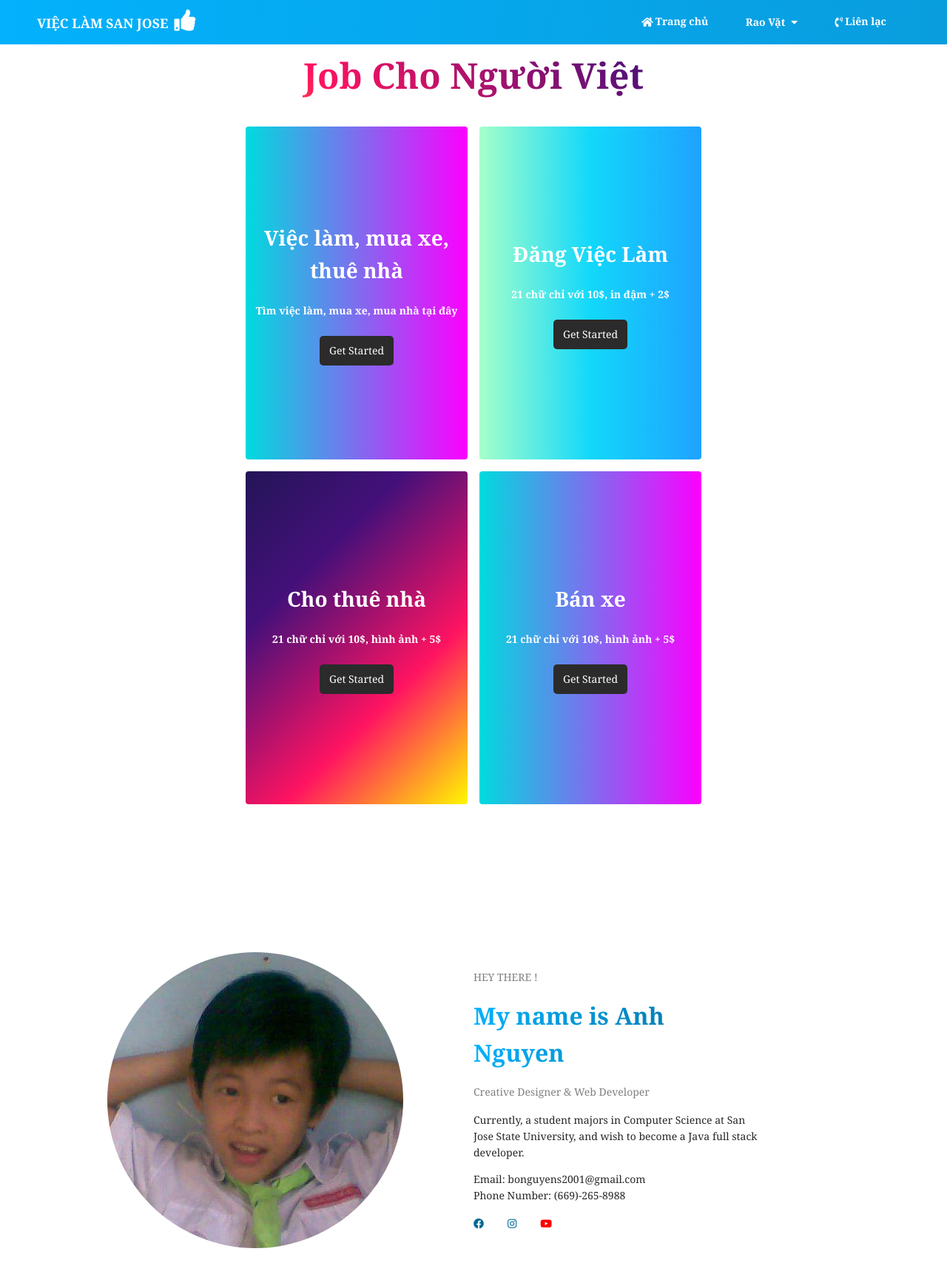
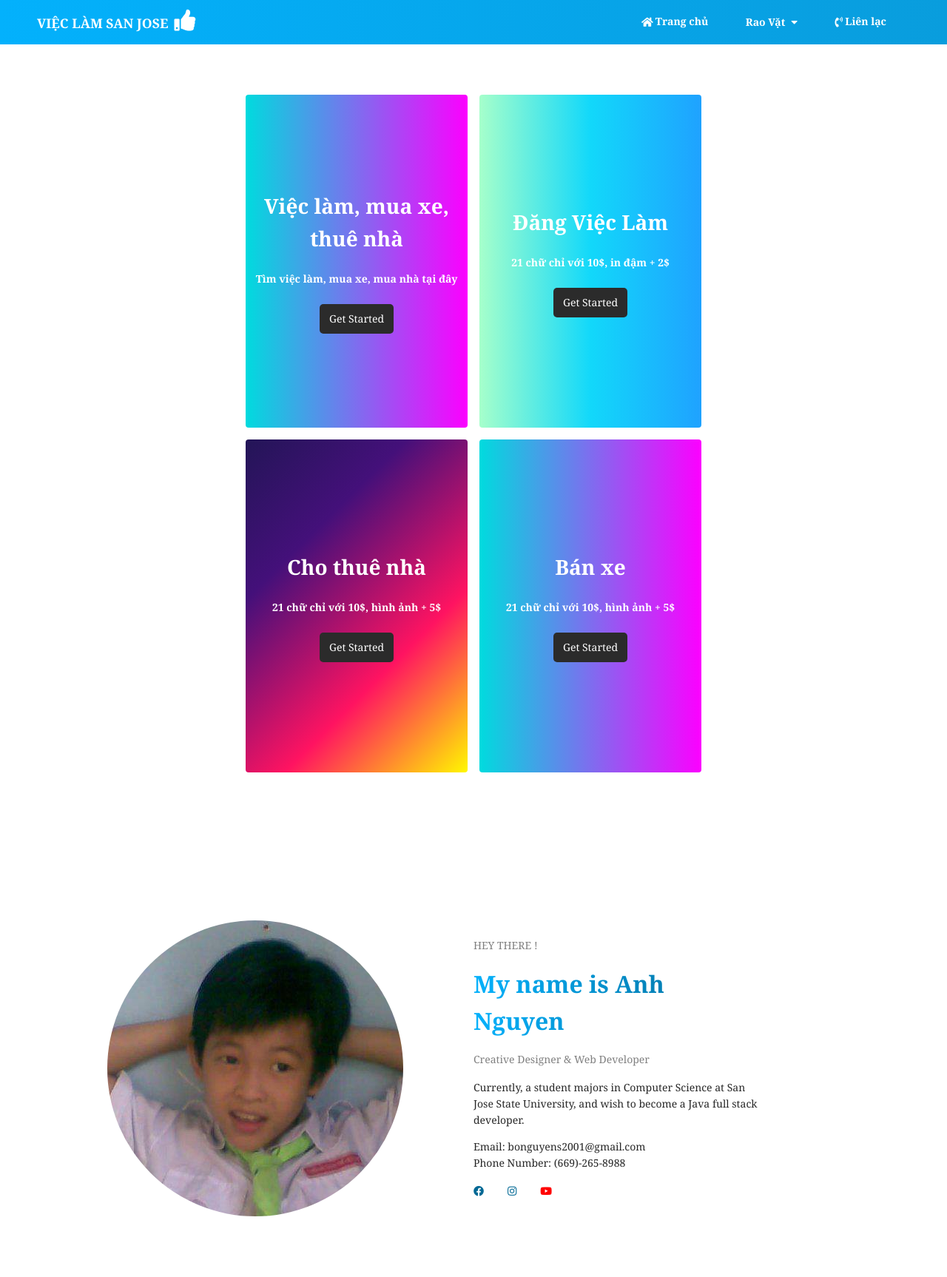
Before and after one commit to Pirlobo/bao-thang-mo-app, a React (Create React App) app: page / in a window 1280 px wide. Shown: the top 1726 px of the page at 74% size. Built offline with nearby package versions, Linux system fonts and the light colour scheme.

Commit message:
first commit

```diff
--- a/src/App.css
+++ b/src/App.css
@@ -122,7 +122,7 @@ font-weight: bold;
 
 .contact {
   position: relative;
-  top: 4rem;
+  top: 8rem;
   width: 100%;
   height: 100vh;
   display: flex;
@@ -203,8 +203,7 @@ font-weight: bold;
 }
 .services {
   position: relative;
-  top: 4rem;
-  width: 100%;
+  top: 8rem;
   height: auto;
   text-align: center;
   display : flex;
--- a/src/pages/HomePage.js
+++ b/src/pages/HomePage.js
@@ -6,7 +6,6 @@ const HomePage = () => {
   return (
     <>
       <div className="services" id="home-page">
-        <p>Job Cho Người Việt</p>
         <div className="card-services" id="responsive">
           {cardProps.map((card, index) => {
             return (
```
